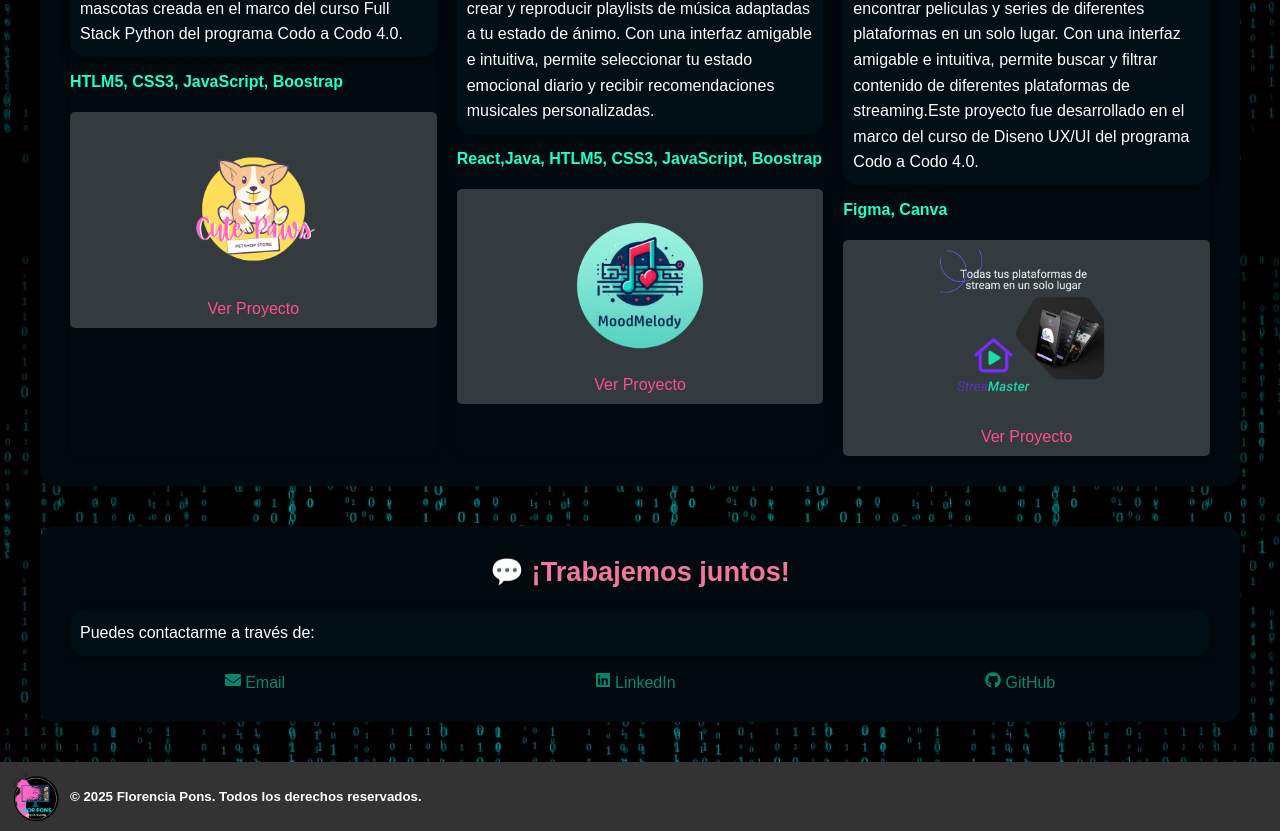
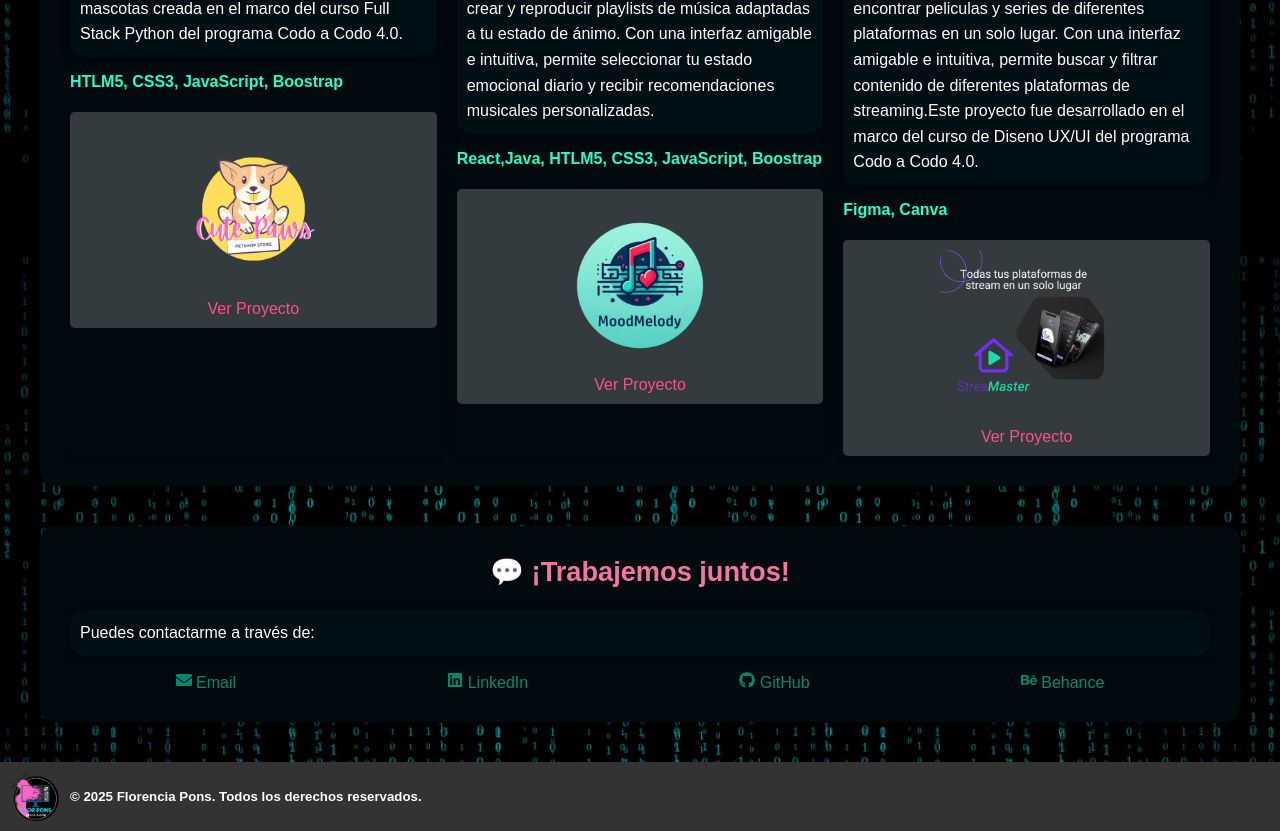
Before and after one commit to FlorPons/portfolio, a React (Create React App) app: page / in a window 1280 px wide. Shown: the part 2946-3777 px from the top of the page. Built offline with nearby package versions, Linux system fonts and the light colour scheme.

Commit message:
Update Behance link

```diff
--- a/src/components/Contact.js
+++ b/src/components/Contact.js
@@ -1,5 +1,5 @@
 import React from 'react';
-import { FaLinkedin, FaGithub, FaEnvelope } from 'react-icons/fa';
+import { FaLinkedin, FaGithub, FaEnvelope, FaBehance } from 'react-icons/fa';
 
 const Contact = () => {
     return (
@@ -19,6 +19,10 @@ const Contact = () => {
                     <a href="https://github.com/FlorPons" target="_blank" rel="noopener noreferrer">
                     <FaGithub /> GitHub </a>
                 </li>
+                <li>
+                    <a href="https://www.behance.net/floriponstoloza" target="_blank" rel="noopener noreferrer">
+                    <FaBehance /> Behance </a>
+                </li>
             </ul>
         </section>
     );
```
